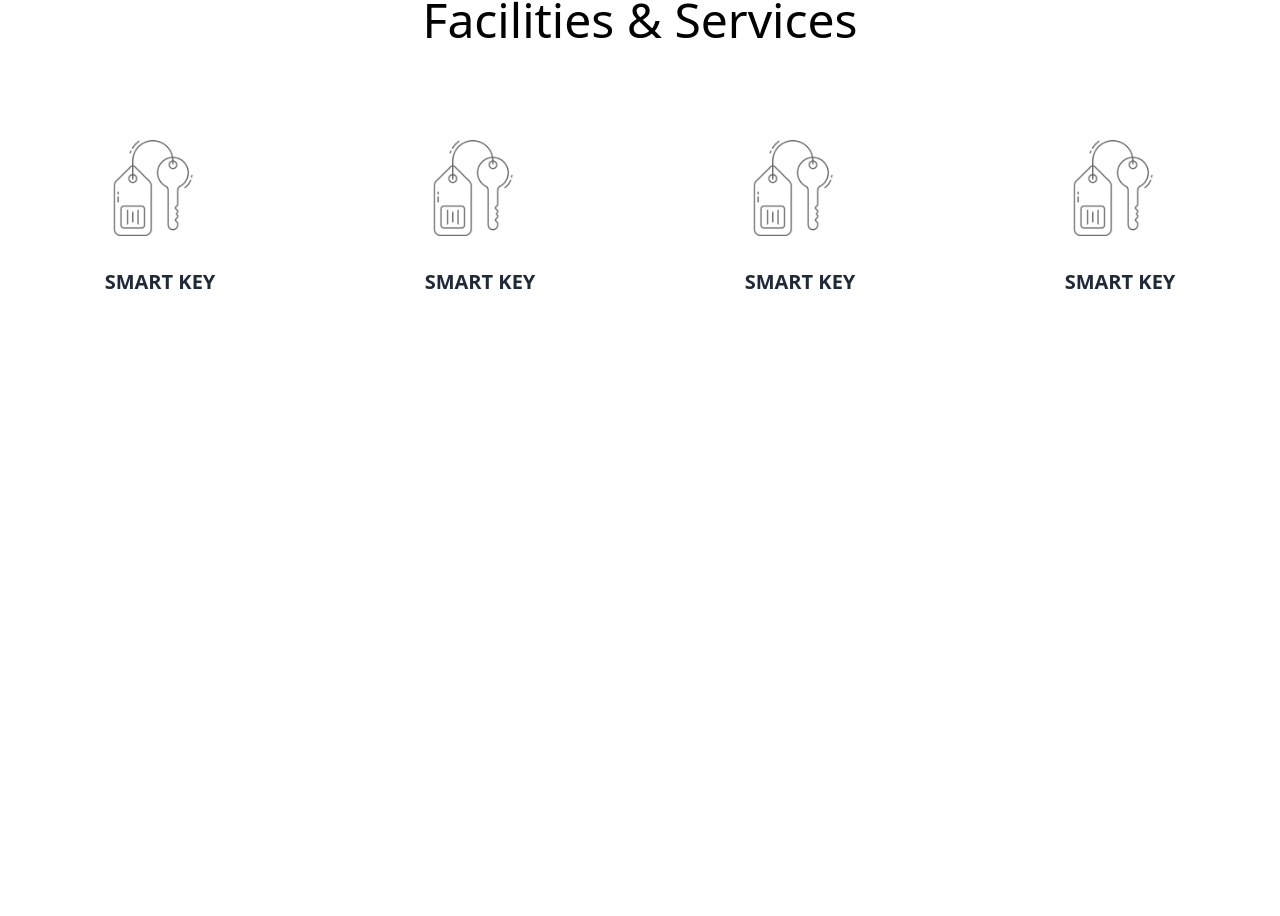
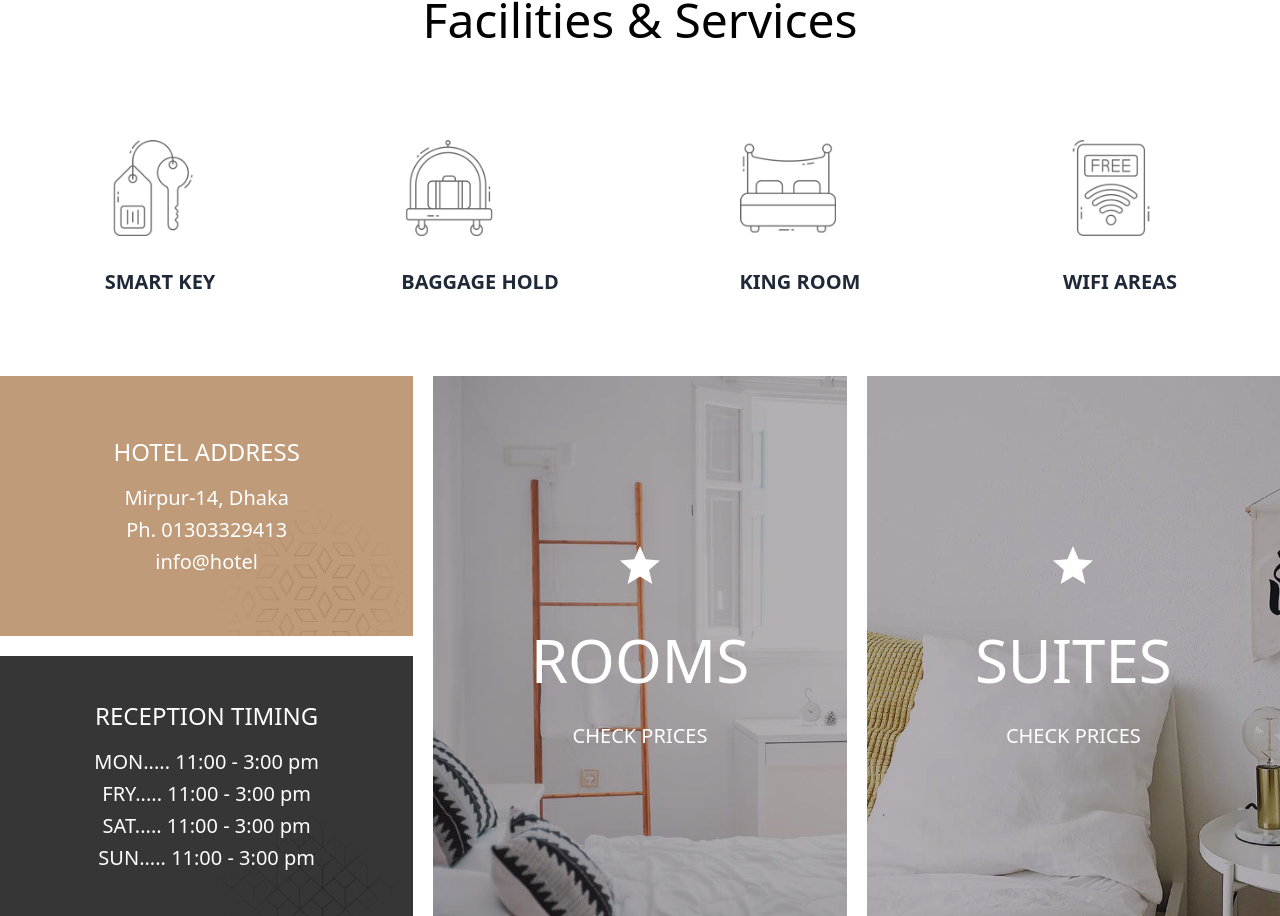
Before and after one commit to coders-rabbi/Hotel-Management, a React (Vite) app: page / in a window 1280 px wide. Shown: the part 2682-3598 px from the top of the page. Before the commit the page ends 2978 px from the top, so only its background shows below. Built offline with nearby package versions, Linux system fonts and the light colour scheme.

Commit message:
Service section done!

```diff
--- /dev/null
+++ b/src/pages/home/Service.css
@@ -0,0 +1,29 @@
+.bg-01 {
+  background-image: url(../../assets/Rooms/bg-1.jpg);
+  background-size: cover;
+  background-position: center;
+}
+.bg-02 {
+  background-image: url(../../assets/Rooms/bg-2.jpg);
+  background-size: cover;
+  background-position: center;
+}
+.bg-03 {
+  background: linear-gradient(
+      0deg,
+      rgba(30, 18, 25, 0.333),
+      rgba(30, 18, 25, 0.333)
+    ),
+    url(../../assets/services/shop-5.jpg);
+  background-size: cover;
+  background-repeat: no-repeat;
+}
+.bg-04 {
+  background: linear-gradient(
+      0deg,
+      rgba(30, 18, 25, 0.333),
+      rgba(30, 18, 25, 0.333)
+    ),
+    url(../../assets/services/shop-8.jpg);
+  background-size: cover;
+}
--- a/src/pages/home/Services.jsx
+++ b/src/pages/home/Services.jsx
@@ -2,6 +2,8 @@ import smartKey from "../../assets/services/iocn-14.png";
 import baggAge from "../../assets/services/icon-13-1.png";
 import kingRoom from "../../assets/services/icon-12-1.png";
 import wifi from "../../assets/services/icon-10.png";
+import "./Service.css";
+import { MdOutlineStar } from "react-icons/md";
 
 const Services = () => {
   return (
@@ -11,25 +13,68 @@ const Services = () => {
 
       <div className="grid grid-cols-4 justify-center items-center mt-24">
         <div className="m-auto">
-            <img className="w-24 mb-8" src={smartKey} alt="" />
-            <h3 className="uppercase text-xl font-semibold">Smart Key</h3>
+          <img className="w-24 mb-8" src={smartKey} alt="" />
+          <h3 className="uppercase text-xl font-semibold">Smart Key</h3>
         </div>
 
         <div className="m-auto">
-            <img className="w-24 mb-8" src={smartKey} alt="" />
-            <h3 className="uppercase text-xl font-semibold">Smart Key</h3>
+          <img className="w-24 mb-8" src={baggAge} alt="" />
+          <h3 className="uppercase text-xl font-semibold">Baggage Hold</h3>
         </div>
 
         <div className="m-auto">
-            <img className="w-24 mb-8" src={smartKey} alt="" />
-            <h3 className="uppercase text-xl font-semibold">Smart Key</h3>
+          <img className="w-24 mb-8" src={kingRoom} alt="" />
+          <h3 className="uppercase text-xl font-semibold">King Room</h3>
         </div>
 
         <div className="m-auto">
-            <img className="w-24 mb-8" src={smartKey} alt="" />
-            <h3 className="uppercase text-xl font-semibold">Smart Key</h3>
+          <img className="w-24 mb-8" src={wifi} alt="" />
+          <h3 className="uppercase text-xl font-semibold">Wifi Areas</h3>
         </div>
+      </div>
 
+      <div className="grid grid-cols-3 gap-5 mt-20">
+        <div className="grid  grid-rows-2 gap-5">
+          <div className="bg-01 flex justify-center items-center">
+            <div className="text-center text-white">
+              <h1 className="uppercase text-2xl text-white">hotel Address</h1>
+              <p className="mt-4 text-xl">Mirpur-14, Dhaka</p>
+              <p className="mt-1 text-xl">Ph. 01303329413</p>
+              <p className="mt-1 text-xl">info@hotel</p>
+            </div>
+          </div>
+          <div className="bg-02 flex justify-center items-center">
+            <div className="text-center text-white">
+              <h1 className="uppercase text-2xl">Reception Timing</h1>
+              <p className="mt-4 text-xl">MON..... 11:00 - 3:00 pm</p>
+              <p className="mt-1 text-xl">FRY..... 11:00 - 3:00 pm</p>
+              <p className="mt-1 text-xl">SAT..... 11:00 - 3:00 pm</p>
+              <p className="mt-1 text-xl">SUN..... 11:00 - 3:00 pm</p>
+            </div>
+          </div>
+        </div>
+        <div className="bg-03 h-[540px] flex items-center justify-center">
+          <div className="flex items-center justify-center">
+            <div className="flex items-center justify-center flex-col-reverse">
+              <button className="text-white uppercase text-xl">
+                Check prices
+              </button>
+              <h1 className="uppercase text-6xl text-white mb-8">Rooms</h1>
+              <MdOutlineStar className="text-white text-5xl mb-10" />
+            </div>
+          </div>
+        </div>
+        <div className="bg-04 h-[540px] flex items-center justify-center">
+          <div className="flex items-center justify-center">
+            <div className="flex items-center justify-center flex-col-reverse">
+              <button className="text-white uppercase text-xl">
+                Check prices
+              </button>
+              <h1 className="uppercase text-6xl text-white mb-8">Suites</h1>
+              <MdOutlineStar className="text-white text-5xl mb-10" />
+            </div>
+          </div>
+        </div>
       </div>
     </div>
   );
```
Also changed, not shown: src/assets/services/shop-5.jpg (added), src/assets/services/shop-8.jpg (added).
